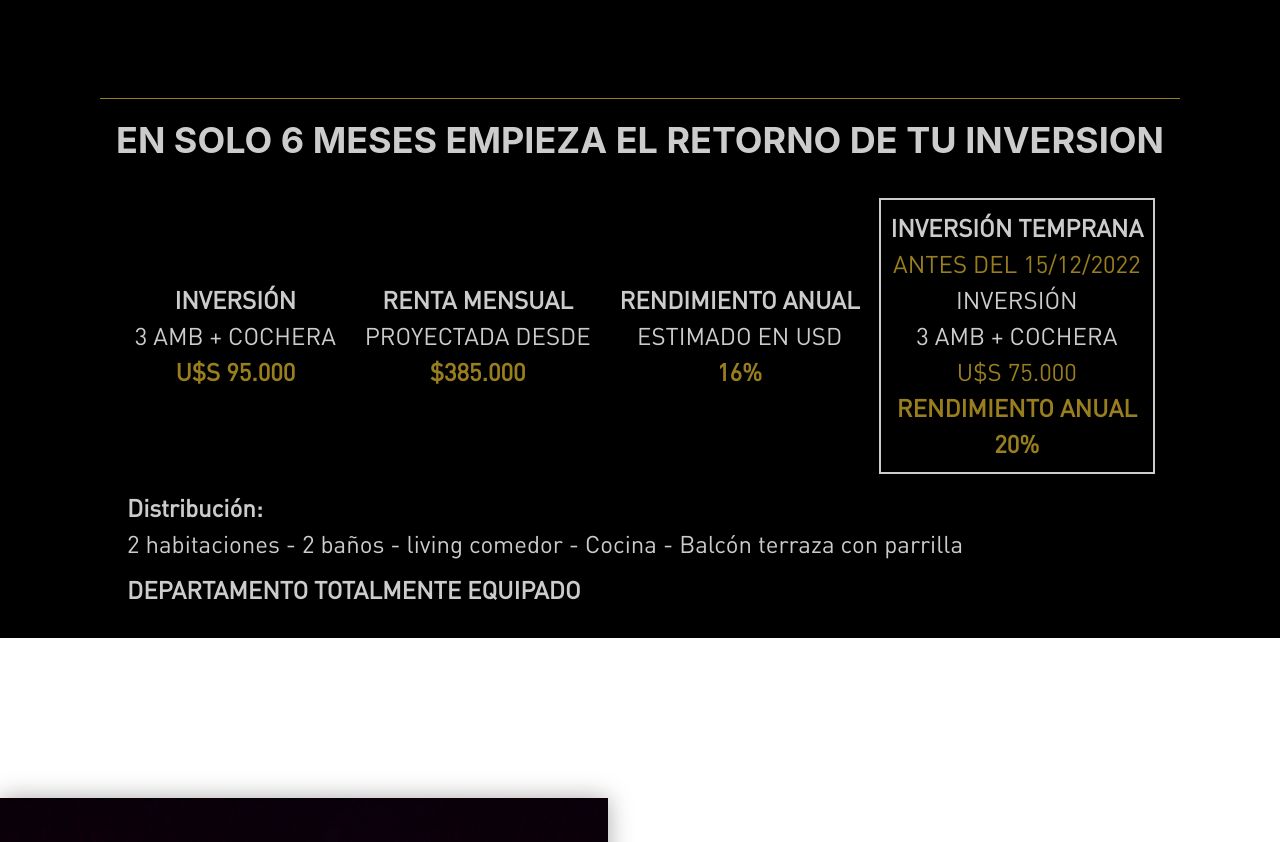
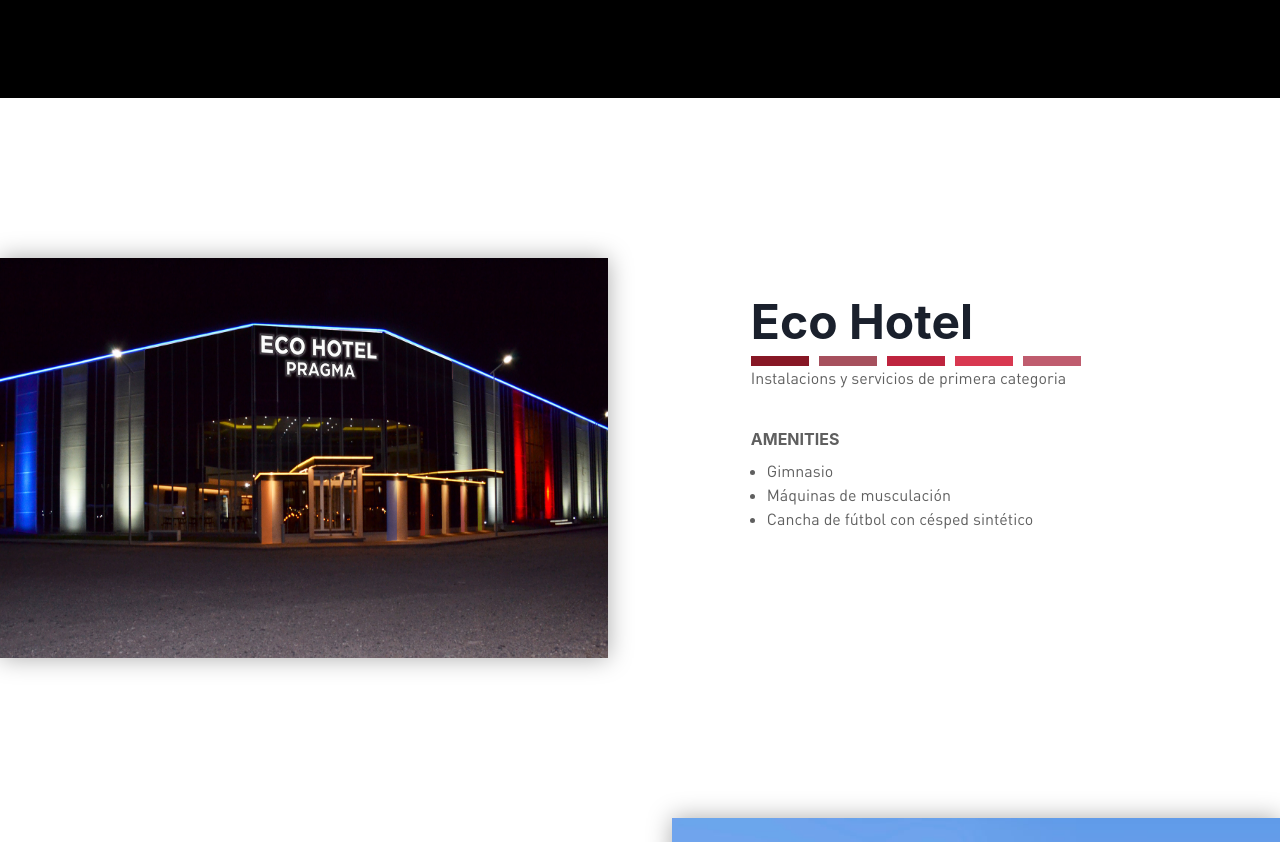
Before and after one commit to Cocahuana/eco-hotel, a React (Create React App) app: page / in a window 1280 px wide. Shown: the part 2083-2925 px from the top of the page. Built offline with nearby package versions, Linux system fonts and the light colour scheme.

Commit message:
Remove: comment valueProposal children

```diff
--- a/src/Pages/Home/Home.jsx
+++ b/src/Pages/Home/Home.jsx
@@ -68,7 +68,7 @@
 			<HeroLanding w='100%' h='100vh' img={fondoBlanco} />
 
 			<ValueProposal>
-				<Flex bg='#997e1e' w='100%' h='1px'></Flex>
+				{/* <Flex bg='#997e1e' w='100%' h='1px'></Flex>
 				<Heading
 					as='h2'
 					m={5}
@@ -119,7 +119,7 @@
 							DEPARTAMENTO TOTALMENTE EQUIPADO
 						</PromotionText>
 					</Box>
-				</Flex>
+				</Flex> */}
 			</ValueProposal>
 
 			<section id={ourServices.id} style={{ width: "100%" }}>
```
